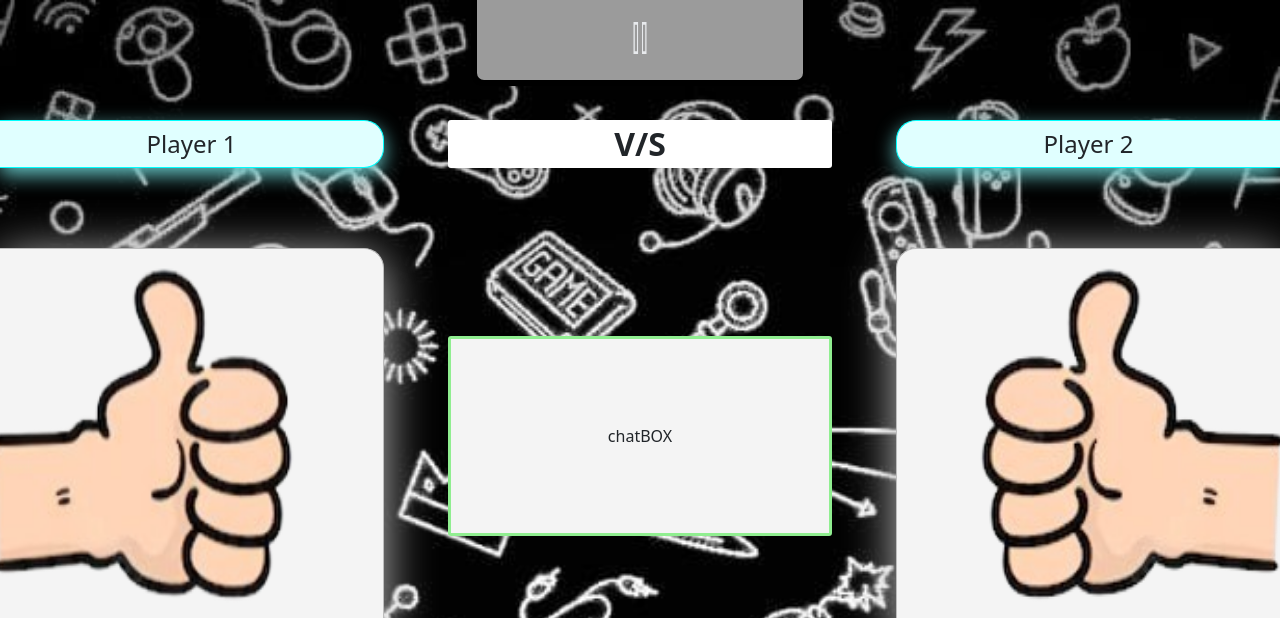
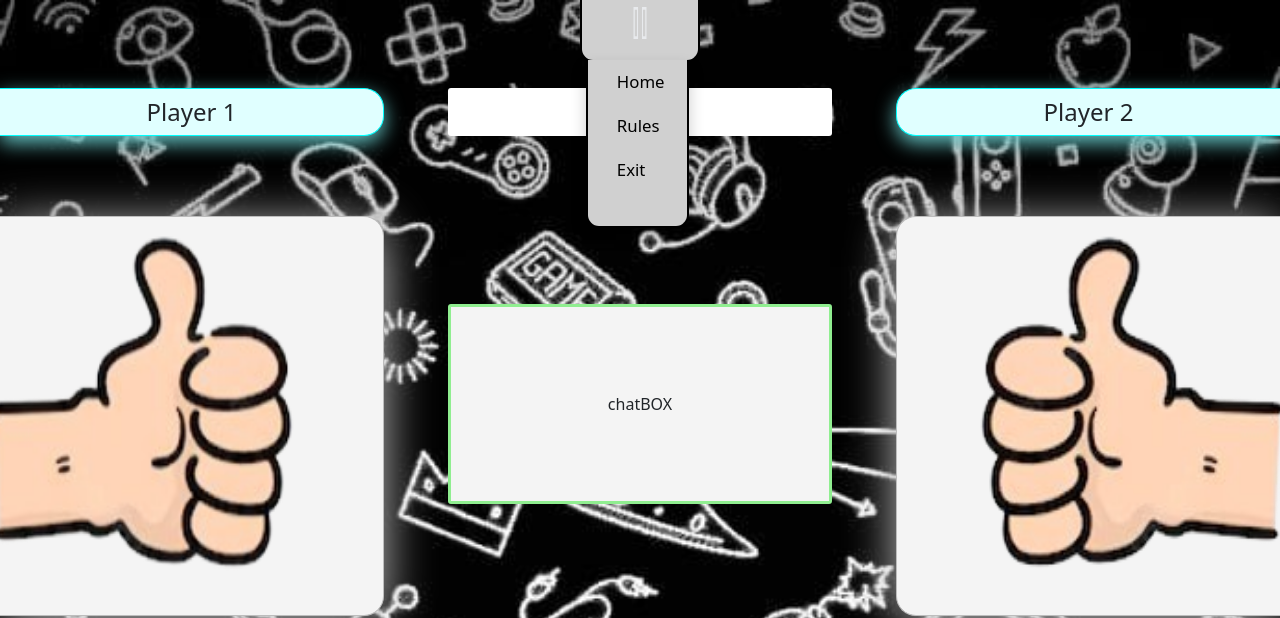
Before and after one commit to Hisoka-01/Hand_Cricket, a plain HTML site: page Frontend/index.html in a window 1280 px wide. Shown: the top 618 px of the page. Drawn offline with nearby package versions, Linux system fonts and the light colour scheme; a web font is replaced by a local one.

Commit message:
Add files via upload

```diff
--- a/Frontend/index.html
+++ b/Frontend/index.html
@@ -10,7 +10,14 @@
 <body>
     <!-- Pause Button -->
     <div class="pause">
-        <div><img src="pauseBUTTON.png" alt="Pause"></div>
+        <div class="dropdown">
+            <button class="dropdown-button"><img src="pauseBUTTON.png" alt="Pause"></button>
+            <div class="dropdown-content">
+              <a href="#">Home</a>
+              <a href="#">Rules</a>
+              <a href="#">Exit</a>
+            </div>
+        </div>
     </div>
 
     <!-- Player Names And Scores -->
--- a/Frontend/style.css
+++ b/Frontend/style.css
@@ -28,8 +28,10 @@
 /* Main Codespace */
 body {
     background-image: url('bg1V1.jpg');
-    background-size: cover;      /* Adjusts image to cover the whole screen */
-    background-attachment: fixed; /* Keeps the background fixed when scrolling */
+    background-size: cover;
+    /* Adjusts image to cover the whole screen */
+    background-attachment: fixed;
+    /* Keeps the background fixed when scrolling */
     /* opacity: 10px; */
     margin: 0;
     padding: 0;
@@ -44,25 +46,75 @@ body {
     display: flex;
     justify-content: center;
     align-items: center;
-    height: 10vh;
+    height: 6vh;
     /* border: 2px solid black; */
 }
 
 .pause div {
     font-family: "Potta One", system-ui;
-    font-size: 2.5rem;
-    font-weight: 800;
+    font-size: 1.05rem;
+    font-weight: 400;
     margin: 0;
-    padding: 10px 150px;
+    padding: 0% 2%; /* 10px 150px; */
     border: .15em solid black;
     border-top: 0;
     border-radius: 0 0 13px 13px;
-    background: rgb(155, 155, 155);
+    background: rgb(208 208 208);/*rgb(155, 155, 155);*/
 }
 
 .pause img {
     height: 8vh;
     width: 2vw;
+}
+
+/* Container for the dropdown */
+.dropdown {
+    position: relative;
+    display: inline-block;
+}
+
+/* Style for the dropdown button */
+.dropdown-button {
+    background-color: rgb(208 208 208);
+    /* color: white; */
+    padding: 5px 20px;
+    font-size: 16px;
+    border: none;
+    cursor: pointer;
+    border-radius: 4px;
+}
+
+/* Style for the dropdown content */
+.dropdown-content {
+    /* display: none; */
+    /* Hide the dropdown by default */
+    position: absolute;
+    left: 4%;
+    background-color: #f1f1f1;
+    /* max-width: 160px; */
+    width: 8vw;
+    height: 21vh;
+    box-shadow: 0px 8px 16px rgba(0, 0, 0, 0.2);
+    border-radius: 4px;
+    z-index: 1;
+}
+
+/* Links inside the dropdown */
+.dropdown-content a {
+    color: black;
+    padding: 10% 28%;
+    text-decoration: none;
+    display: block;
+}
+
+/* Change color on hover */
+.dropdown-content a:hover {
+    background-color: #ddd;
+}
+
+/* Show the dropdown when hovering over the dropdown button */
+.dropdown:hover .dropdown-content {
+    display: block;
 }
 
 
@@ -153,6 +205,7 @@ body {
 .chatBOX {
     height: 25vh;
     margin-top: 11vh;
+    overflow-y: scroll;
 }
 
 
```
